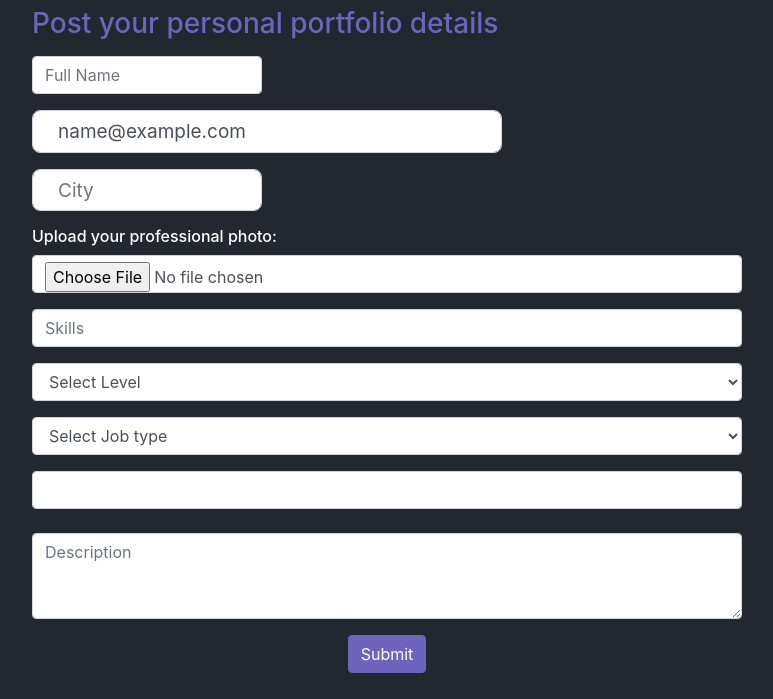
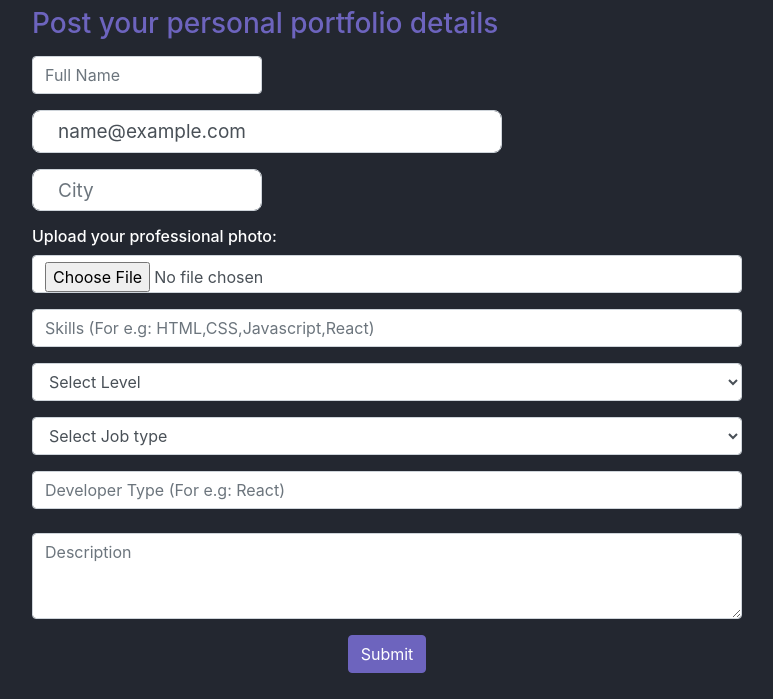
Before and after one commit to samratiam/Codersplace, a Django app: page /accounts/coder-dashboard/ in a window 1280 px wide. Shown: the part 631-1330 px from the top of the page, without its empty margins (253-1026 px from the left). Run offline with Django 4.2, Linux system fonts and the light colour scheme; the visitor is signed in with stand-in values (Sample User, id 1); data that the repository does not hold is empty.

Commit message:
Fix coder dashboard form placeholders

```diff
--- a/templates/accounts/coder/coder-dashboard.html
+++ b/templates/accounts/coder/coder-dashboard.html
@@ -141,7 +141,7 @@
 							<input
 								name="skills"
 								class="form-control"
-								placeholder="Skills"
+								placeholder="Skills (For e.g: HTML,CSS,Javascript,React)"
 								required
 							/>
 						</div>
@@ -169,6 +169,7 @@
 								name="developertype"
 								value="{{developertype}}"
 								class="form-control"
+								placeholder="Developer Type (For e.g: React)"
 								required
 							/>
 						</div>
```
